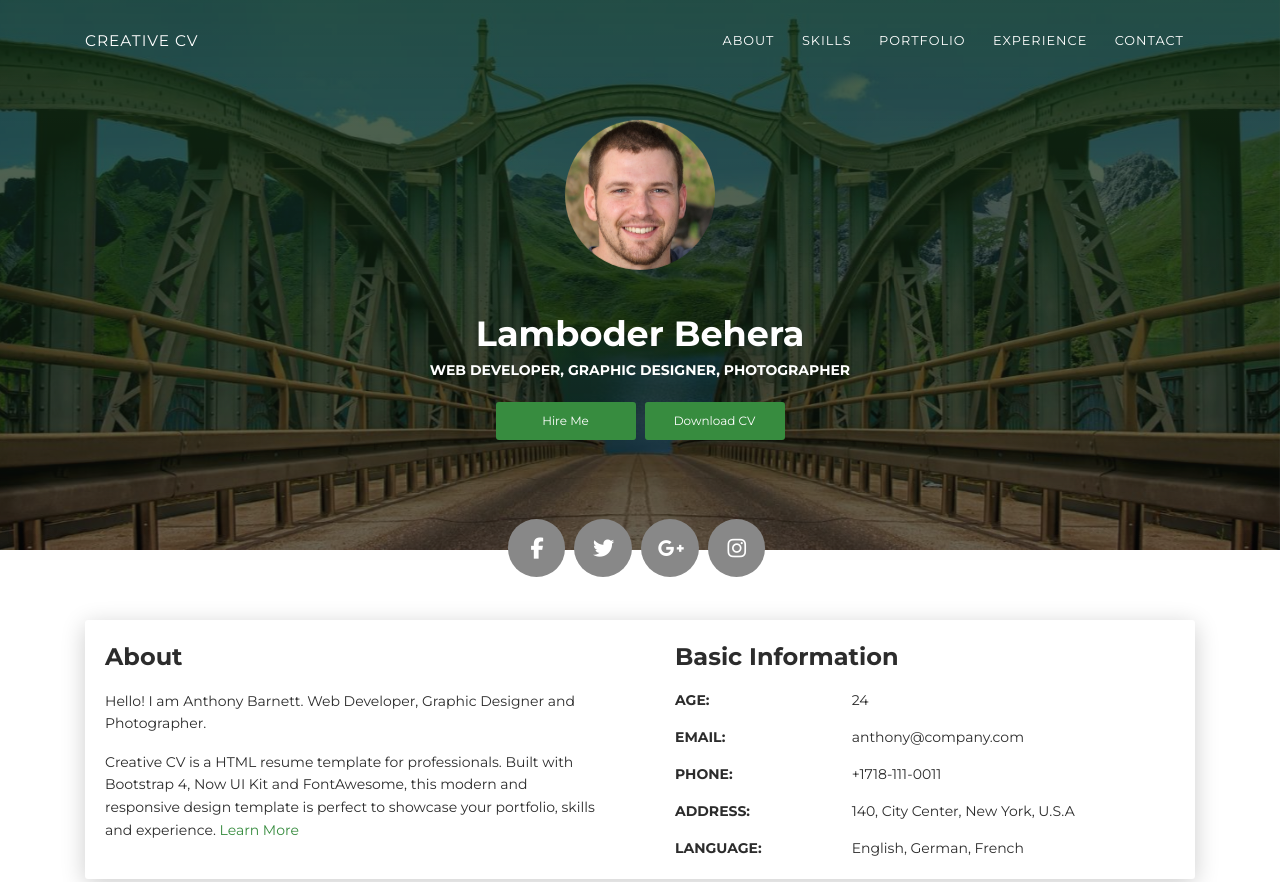
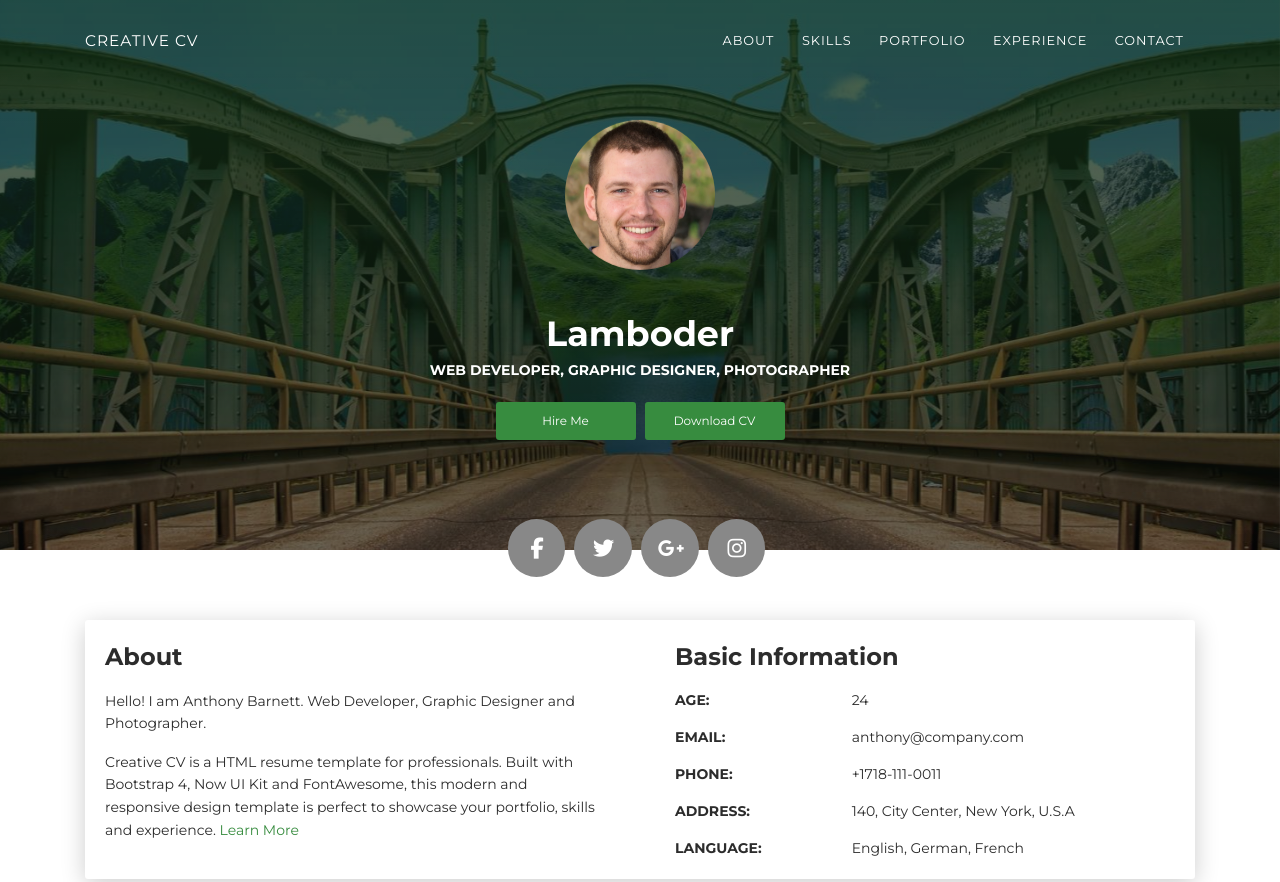
Before and after one commit to Lambo711/My-Resume, a plain HTML site: page index.html in a window 1280 px wide. Shown: the top 882 px of the page. Drawn offline with Linux system fonts and the light colour scheme.

Commit message:
behera erased

```diff
--- a/index.html
+++ b/index.html
@@ -49,7 +49,7 @@
       <div class="container">
         <div class="content-center">
           <div class="cc-profile-image"><a href="#"><img src="images/anthony.jpg" alt="Image"/></a></div>
-          <div class="h2 title">Lamboder Behera</div>
+          <div class="h2 title">Lamboder</div>
           <p class="category text-white">Web Developer, Graphic Designer,  Photographer</p><a class="btn btn-primary smooth-scroll mr-2" href="#contact" data-aos="zoom-in" data-aos-anchor="data-aos-anchor">Hire Me</a><a class="btn btn-primary" href="#" data-aos="zoom-in" data-aos-anchor="data-aos-anchor">Download CV</a>
         </div>
       </div>
```
